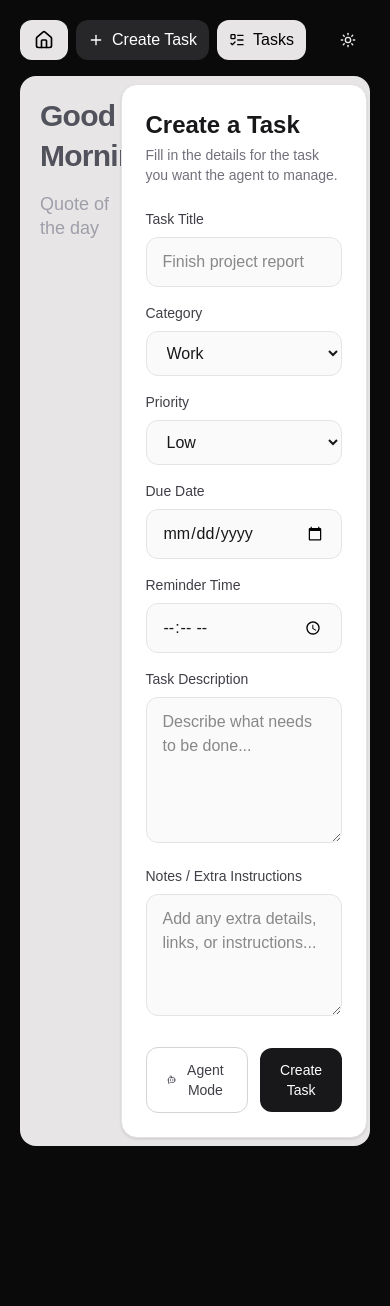
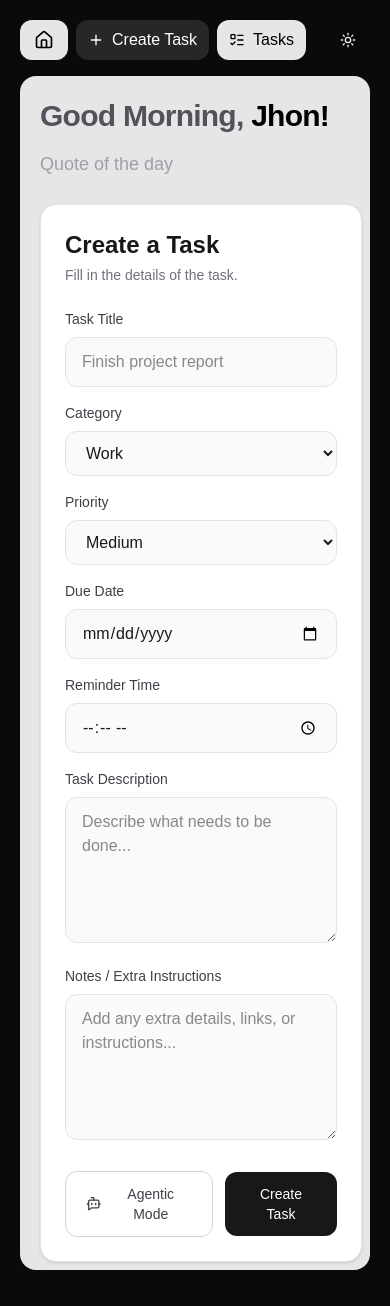
Before and after one commit to natnael-nash/ai-powered-task-manager, a Next.js app: page /task/create in a window 390 px wide. Before the commit the page ends 1182 px from the top, so only its background shows below. Built offline with nearby package versions, Linux system fonts and the light colour scheme.

Commit message:
update form and layout components

```diff
--- /dev/null
+++ b/app/components/form/Input.tsx
@@ -0,0 +1,41 @@
+import { FieldInputProps } from "react-final-form";
+
+interface ButtonProps {
+  type: "text" | "number" | "textarea" | "time" | "date" | undefined;
+  disabled?: boolean;
+  variant?: "default" | "filled" | "primary";
+  placeholder?: string;
+  className?: string;
+  inputProps?: FieldInputProps;
+  rows?: number;
+}
+export function Input({
+  type = "text",
+  disabled = false,
+  className,
+  placeholder,
+  inputProps,
+  rows,
+  variant,
+}: ButtonProps) {
+  if (type === "textarea")
+    return (
+      <textarea
+        rows={rows}
+        type={type}
+        disabled={disabled}
+        placeholder={placeholder}
+        className={className}
+        {...inputProps}
+      />
+    );
+  return (
+    <input
+      type={type}
+      disabled={disabled}
+      placeholder={placeholder}
+      className={className}
+      {...inputProps}
+    />
+  );
+}
--- a/app/components/form/TaskForm.tsx
+++ b/app/components/form/TaskForm.tsx
@@ -1,95 +1,180 @@
+"use client";
+
 import { BotMessageSquareIcon } from "lucide-react";
 import { Button } from "../common/Button";
+import { Field, Form } from "react-final-form";
+import { Input } from "./Input";
 
 export function TaskForm() {
+  const onSubmit = (values: any) => {
+    alert(JSON.stringify(values, undefined, 2));
+    const res = fetch("/api/task", { method: "POST", body: values });
+  };
+
   return (
     <div className="w-full">
-      <form className="mx-auto w-full rounded-2xl border border-zinc-200 bg-white p-6 shadow-sm">
+      <Form
+        onSubmit={onSubmit}
+        initialValues={{ category: "work", priority: "medium" }}
+        // validate={}
+        render={({ handleSubmit }) => (
+          <form
+            className="mx-auto w-full rounded-2xl border border-zinc-200 bg-white p-6 shadow-sm"
+            onSubmit={handleSubmit}
+          >
             <div className="mb-6">
               <h2 className="text-2xl font-semibold text-zinc-900">
                 Create a Task
               </h2>
               <p className="mt-1 text-sm text-zinc-500">
-            Fill in the details for the task you want the agent to manage.
+                Fill in the details of the task.
               </p>
             </div>
 
             <div className="grid gap-4 sm:grid-cols-2">
               <div className="sm:col-span-2">
+                <Field
+                  name="title"
+                  render={({ input, meta }) => (
+                    <div>
                       <label className="mb-2 block text-sm font-medium text-zinc-700">
                         Task Title
                       </label>
-            <input
+                      <Input
                         type="text"
                         placeholder="Finish project report"
                         className="w-full rounded-xl border border-zinc-200 bg-zinc-50 px-4 py-3 text-zinc-900 outline-none transition focus:border-zinc-400 focus:bg-white"
+                        inputProps={input}
+                      />
+                      {meta.touched && meta.error && <span>{meta.error}</span>}
+                    </div>
+                  )}
                 />
               </div>
 
               <div className="sm:col-span-1">
+                <Field
+                  name="category"
+                  render={({ input, meta }) => (
+                    <div>
                       <label className="mb-2 block text-sm font-medium text-zinc-700">
                         Category
                       </label>
-            <select className="w-full rounded-xl border border-zinc-200 bg-zinc-50 px-4 py-3 text-zinc-900 outline-none transition focus:border-zinc-400 focus:bg-white">
-              <option>Work</option>
-              <option>Personal</option>
-              <option>Study</option>
-              <option>Errand</option>
-              <option>Other</option>
+
+                      <select
+                        className="w-full rounded-xl border border-zinc-200 bg-zinc-50 px-4 py-3 text-zinc-900 outline-none transition focus:border-zinc-400 focus:bg-white"
+                        {...input}
+                      >
+                        <option value="work">Work</option>
+                        <option value="personal">Personal</option>
+                        <option value="study">Study</option>
+                        <option value="errand">Errand</option>
+                        <option value="other">Other</option>
                       </select>
+
+                      {meta.touched && meta.error && <span>{meta.error}</span>}
+                    </div>
+                  )}
+                />
               </div>
 
               <div className="sm:col-span-1">
+                <Field
+                  name="priority"
+                  render={({ input, meta }) => (
+                    <div>
                       <label className="mb-2 block text-sm font-medium text-zinc-700">
                         Priority
                       </label>
-            <select className="w-full rounded-xl border border-zinc-200 bg-zinc-50 px-4 py-3 text-zinc-900 outline-none transition focus:border-zinc-400 focus:bg-white">
-              <option>Low</option>
-              <option>Medium</option>
-              <option>High</option>
-              <option>Urgent</option>
+
+                      <select
+                        className="w-full rounded-xl border border-zinc-200 bg-zinc-50 px-4 py-3 text-zinc-900 outline-none transition focus:border-zinc-400 focus:bg-white"
+                        {...input}
+                      >
+                        <option value="low">Low</option>
+                        <option value="medium">Medium</option>
+                        <option value="high">High</option>
+                        <option value="urgent">Urgent</option>
                       </select>
+
+                      {meta.touched && meta.error && <span>{meta.error}</span>}
+                    </div>
+                  )}
+                />
               </div>
 
               <div className="sm:col-span-1">
+                <Field
+                  name="dueDate"
+                  render={({ input, meta }) => (
+                    <div>
                       <label className="mb-2 block text-sm font-medium text-zinc-700">
                         Due Date
                       </label>
-            <input
+                      <Input
                         type="date"
                         className="w-full rounded-xl border border-zinc-200 bg-zinc-50 px-4 py-3 text-zinc-900 outline-none transition focus:border-zinc-400 focus:bg-white"
                       />
                     </div>
+                  )}
+                />
+              </div>
 
               <div className="sm:col-span-1">
+                <Field
+                  name="reminderTime"
+                  render={({ input, meta }) => (
+                    <div>
                       <label className="mb-2 block text-sm font-medium text-zinc-700">
                         Reminder Time
                       </label>
-            <input
+                      <Input
                         type="time"
                         className="w-full rounded-xl border border-zinc-200 bg-zinc-50 px-4 py-3 text-zinc-900 outline-none transition focus:border-zinc-400 focus:bg-white"
+                        inputProps={input}
+                      />
+                    </div>
+                  )}
                 />
               </div>
 
               <div className="sm:col-span-2">
+                <Field
+                  name="description"
+                  render={({ input, meta }) => (
+                    <div>
                       <label className="mb-2 block text-sm font-medium text-zinc-700">
                         Task Description
                       </label>
-            <textarea
+
+                      <Input
+                        type="textarea"
                         rows={5}
                         placeholder="Describe what needs to be done..."
                         className="w-full rounded-xl border border-zinc-200 bg-zinc-50 px-4 py-3 text-zinc-900 outline-none transition focus:border-zinc-400 focus:bg-white"
                       />
                     </div>
+                  )}
+                />
+              </div>
 
               <div className="sm:col-span-2">
+                <Field
+                  name="notes"
+                  render={({ input, meta }) => (
+                    <div>
                       <label className="mb-2 block text-sm font-medium text-zinc-700">
                         Notes / Extra Instructions
                       </label>
-            <textarea
-              rows={4}
+
+                      <Input
+                        type="textarea"
+                        rows={5}
                         placeholder="Add any extra details, links, or instructions..."
                         className="w-full rounded-xl border border-zinc-200 bg-zinc-50 px-4 py-3 text-zinc-900 outline-none transition focus:border-zinc-400 focus:bg-white"
+                      />
+                    </div>
+                  )}
                 />
               </div>
             </div>
@@ -109,17 +194,19 @@ export function TaskForm() {
             flex gap-2 items-center justify-center"
           >
             <BotMessageSquareIcon className="w-4 h-4" />
-            Agent Mode
+            Agentic Mode
           </button> */}
               <Button
                 type="button"
-            label="Agent Mode"
+                label="Agentic Mode"
                 variant="default"
                 prerfixIcon={<BotMessageSquareIcon className="w-4 h-4" />}
               />
               <Button type="submit" label="Create Task" variant="filled" />
             </div>
           </form>
+        )}
+      />
     </div>
   );
 }
--- a/app/components/layout/SideNav.tsx
+++ b/app/components/layout/SideNav.tsx
@@ -8,9 +8,10 @@ export default function SideNav() {
   if (pathname == "/") return;
 
   return (
-    <div className="w-1/4 py-5 flex flex-col gap-4">
-      <h1 className="max-w-xs text-3xl font-semibold leading-10 tracking-tight text-zinc-600 flex gap-1">
-        Good Morning, <span className="text-black">Natnael!</span>
+    <div className="lg:w-1/4 py-5 flex flex-col gap-4 pr-5">
+      <h1 className="lg:max-w-xs text-3xl font-semibold leading-10 tracking-tight text-zinc-600">
+        <span className="whitespace-nowrap">Good Morning,</span>{" "}
+        <span className="text-black">Jhon!</span>
       </h1>
       <p className="max-w-lg text-lg leading-6 text-zinc-600 dark:text-zinc-400">
         Quote of the day
--- a/app/layout.tsx
+++ b/app/layout.tsx
@@ -33,7 +33,7 @@ export default function RootLayout({
         <Navbar />
 
         {/* <div className="my-4"> */}
-        <div className="my-4 w-full h-full min-h-screen flex flex-row bg-[#E7E5E6] rounded-2xl text-black pl-5 pr-2">
+        <div className="my-4 w-full h-full min-h-screen flex flex-col lg:flex-row bg-[#E7E5E6] rounded-2xl text-black pl-5 pr-2">
           <SideNav />
           <div className="flex flex-1  py-2">{children}</div>
         </div>
```
Lines whose indentation alone changed are shown as unchanged.
